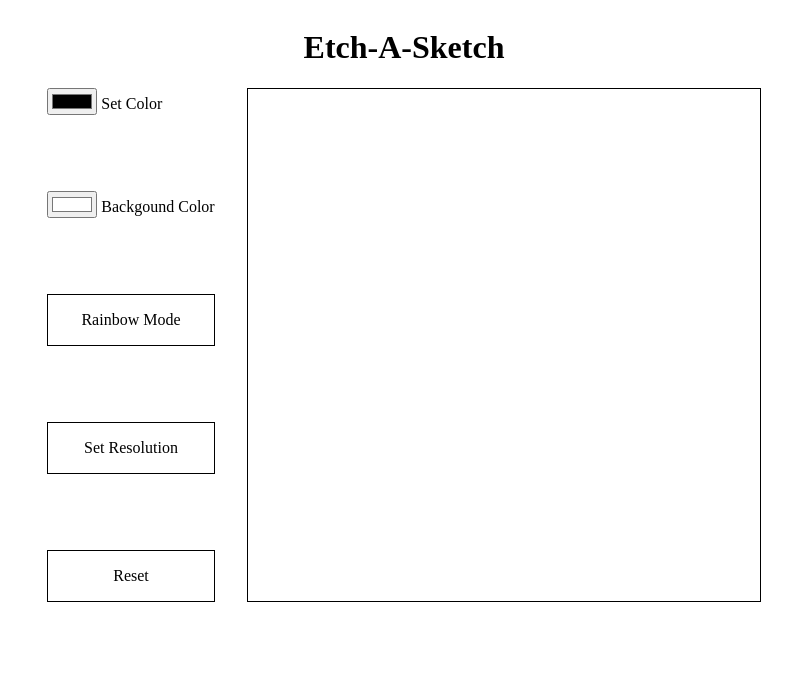
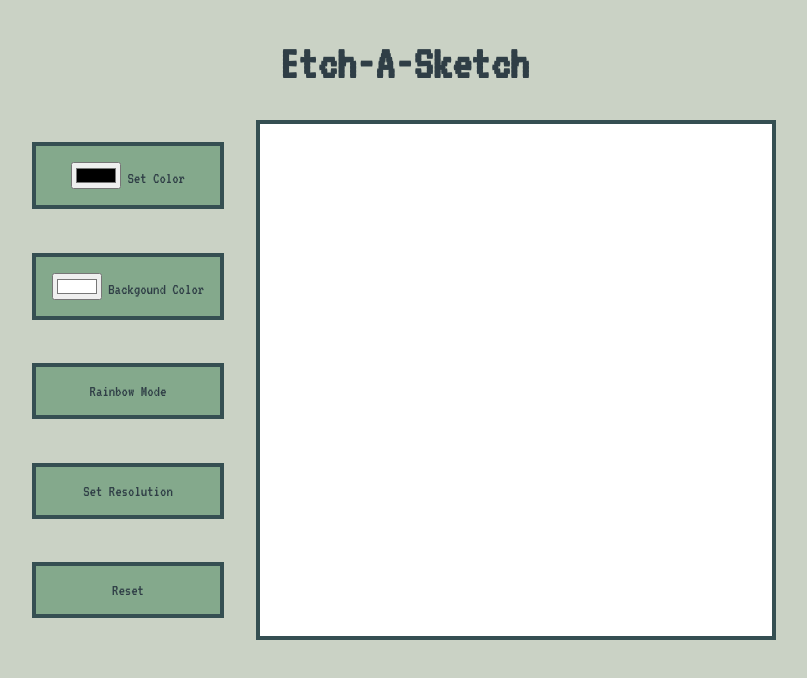
Before and after one commit to majkulmajkul/etch-a-sketch, a plain HTML site: page index.html in a window 1280 px wide. Shown: the whole page, without its empty margins (236-1043 px from the left). Drawn offline with Linux system fonts and the light colour scheme.

Commit message:
Styleing

```diff
--- a/index.html
+++ b/index.html
@@ -5,14 +5,20 @@
     <meta http-equiv="X-UA-Compatible" content="IE=edge" />
     <meta name="viewport" content="width=device-width, initial-scale=1.0" />
     <link rel="stylesheet" href="styles.css" />
+    <link rel="preconnect" href="https://fonts.googleapis.com" />
+    <link rel="preconnect" href="https://fonts.gstatic.com" crossorigin />
+    <link
+      href="https://fonts.googleapis.com/css2?family=VT323&display=swap"
+      rel="stylesheet"
+    />
     <title>Etch-A-Sketch</title>
   </head>
   <body>
     <div class="main-container">
-      <h1>Etch-A-Sketch</h1>
+      <h1 class="main-title">Etch-A-Sketch</h1>
       <div class="sketch-and-controls">
         <div class="controls">
-          <div>
+          <div class="control">
             <input
               type="color"
               id="primary-color-picker"
@@ -21,7 +27,7 @@
             />
             <label for="primary-color-picker">Set Color</label>
           </div>
-          <div>
+          <div class="control">
             <input
               type="color"
               id="background-color-picker"
--- a/styles.css
+++ b/styles.css
@@ -1,8 +1,17 @@
+body{
+    font-family: 'VT323', monospace;
+    background-color: #cad2c5;
+    color: #2f3e46;
+}
 
+.main-title{
+    font-size: 3rem;
+}
 
 .sketch-container{
     display: inline-grid;
-    border: 1px solid black;
+    border: 4px solid #354f52;
+    cursor: crosshair;
 
 }
 
@@ -30,12 +39,13 @@
 .controls{
     display: flex;
     flex-direction: column;
-    justify-content: space-between;
+    justify-content: space-around;
 }
 
 .control{
     text-align: center;
-    border: 1px solid black;
+    border: 4px solid #354f52;
     padding: 1rem;
     cursor: pointer;
+    background-color: #84a98c;
 }
```
